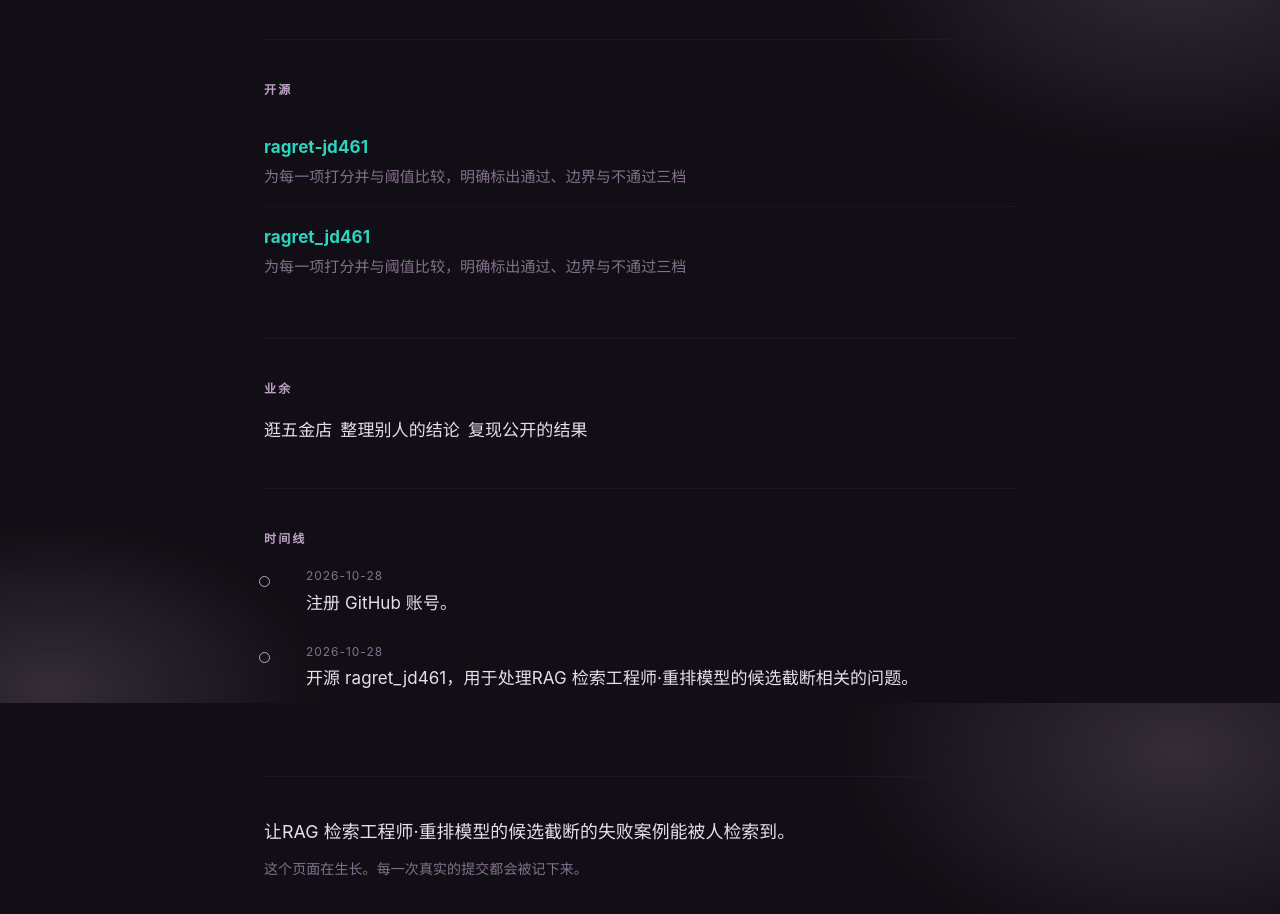
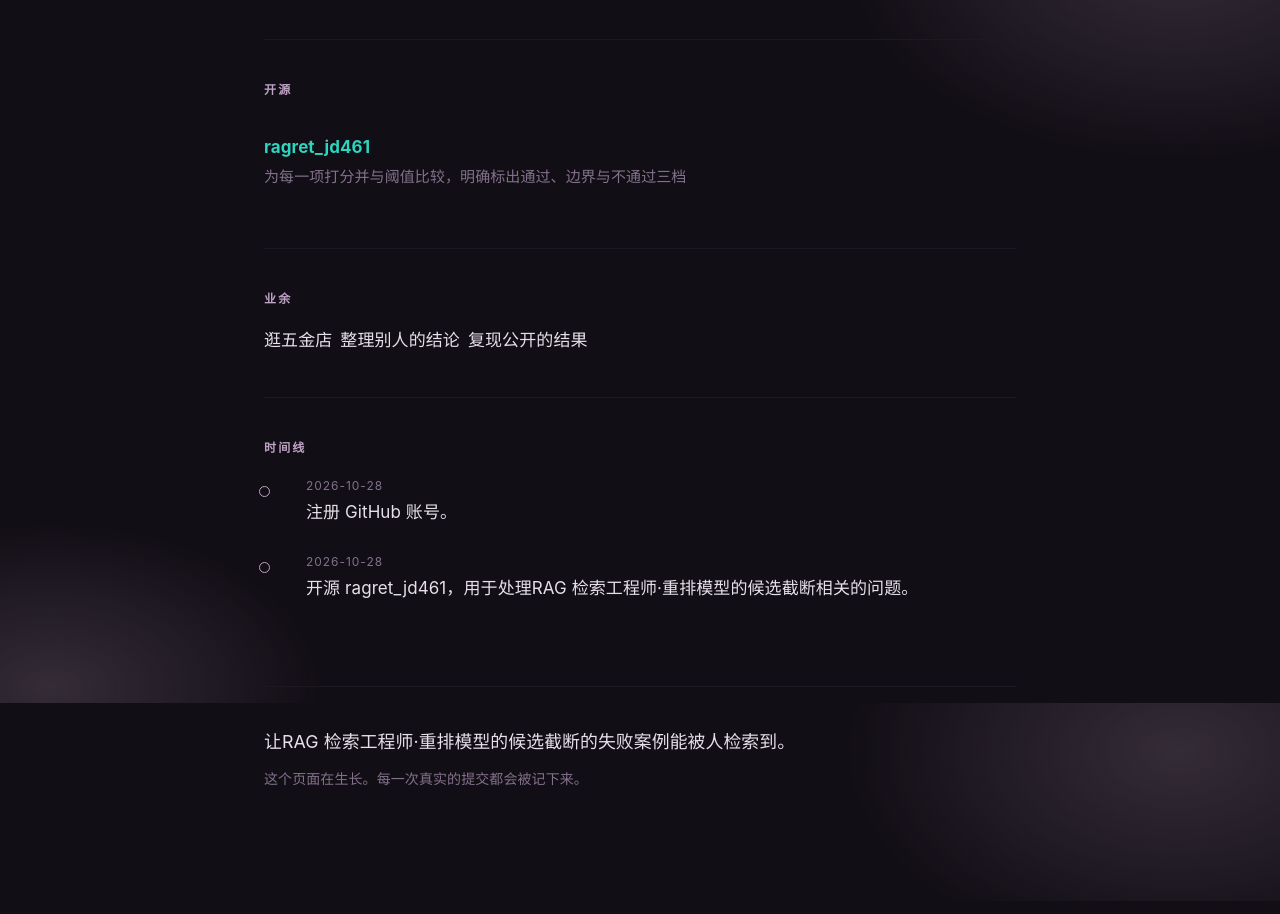
Before and after one commit to rphil320/rphil320.github.io, a plain HTML site: page index.html in a window 1280 px wide. Shown: the part 897-1811 px from the top of the page. Drawn offline with Linux system fonts and the light colour scheme.

Commit message:
fix: 更新个人站点

```diff
--- a/index.html
+++ b/index.html
@@ -102,9 +102,6 @@ background-image:repeating-linear-gradient(0deg, transparent 0 39px, #1e1823 39p
 <section id="work">
   <h2>开源</h2>
   <ul class="repos">
-    <li><div class="name"><a href="https://github.com/rphil320/ragret-jd461" rel="noopener">ragret-jd461</a></div>
-      <div class="desc">为每一项打分并与阈值比较，明确标出通过、边界与不通过三档</div>
-    </li>
     <li><div class="name"><a href="https://github.com/rphil320/ragret_jd461" rel="noopener">ragret_jd461</a></div>
       <div class="desc">为每一项打分并与阈值比较，明确标出通过、边界与不通过三档</div>
     </li>
```
